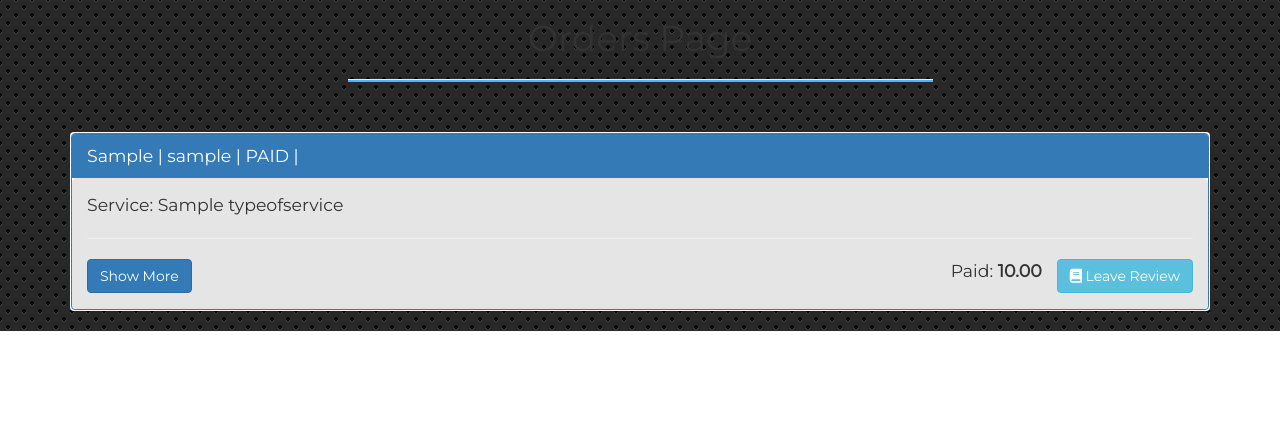
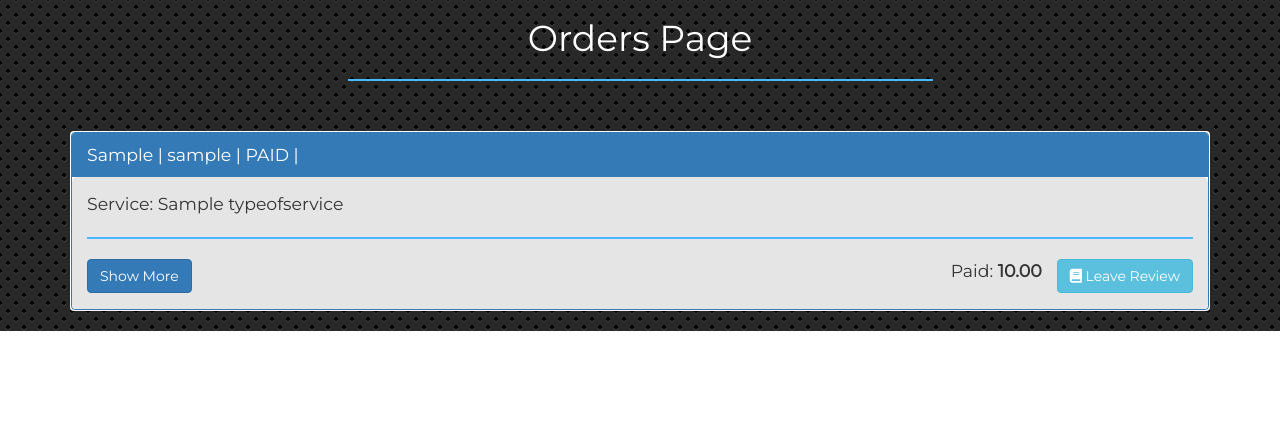
Before and after one commit to 99ron/django_milestone, a Django app: a page that uses templates/base.html in a window 1280 px wide. Shown: the part 51-489 px from the top of the page. Run offline with Django 3.2, Linux system fonts and the light colour scheme; a user stored in the database is signed in; tables that the repository leaves empty hold one stand-in row (values such as "Sample post"); some libraries are stand-ins or nearby versions.

Commit message:
CSS: additional styles. product/view: check if no paint colour was selected it would choose flat black as default. profiles/view: added login_required.

```diff
--- a/static/css/custom.css
+++ b/static/css/custom.css
@@ -34,6 +34,10 @@ a:link, a:visited {
   font-size: 45px;
 }
 
+.header-text-alternative {
+  color: #ffffff;
+}
+
 .header-container-text {
   font-weight: bold;
   font-size: 46px;
@@ -65,7 +69,7 @@ a:link, a:visited {
 }
 
 .profile-image {
-  width: 250px;
+  width: 450px;
   border: 1px gray solid;
   border-radius: 7px;
   box-shadow: 0px 0px 3px 3px rgba(0, 0, 0, 0.2);
@@ -131,12 +135,21 @@ a:link, a:visited {
 .hr-break {
   width: 50%;
   height: 2px;
+  border: 0px;
+  background-color: #4bb7ff;
+}
+
+.hr-break--full {
+  width: 100%;
+  height: 2px;
+  border: 0px;
   background-color: #4bb7ff;
 }
 
 .hr-under-heading {
   width: 35px;
   height: 2px;
+  border: 0px;
   margin-top: 0px;
   background-color: #4bb7ff;
 }
@@ -425,7 +438,7 @@ ul {
     margin-right: 20%;
   }
 
-  .contact-form {
+  .contact-form, .profile-form {
     margin-left: 20%;
     margin-right: 20%;
   }
--- a/static/js/scripts.js
+++ b/static/js/scripts.js
@@ -1,31 +1,6 @@
 
 
-<script>
-    jQuery("#delete_order").click(function(){
-        $("<div></div>").appendTo('body')
-           .html('<div><h3> Are you sure you want to delete this order? </h3></div>')
-           .dialog({
-                title: "Confirm" ,
-                width:500, height:300,
-                modal:true,
-                resizable: false,
-                show: { effect: 'drop', direction: "left" },
-                hide:{effect:'blind'}
-
-                buttons: {
-                    Yes: function() {
-                          jQuery.ajax({
-                              type:"POST", //post data
-                              data:{'key':key}, //if you want to send any data to view
-                              url:'/delete/' // your url that u write in action in form tag
-                          }).done(function(result){
-                               alert("am done") //this will executes after your view executed
-                          })
-                     },
-                    Cancel: function() {
-                        $( this ).dialog( "close" );
-                    }
-               }
-           });
-    });
-<script>
+// This shows a basic prompt to whether the user wants to go ahead with their decision.
+$(document).on('click', '.confirm-delete', function(){
+    return confirm('Are you sure you want to delete this?');
+})
--- a/static/scss/custom.scss
+++ b/static/scss/custom.scss
@@ -58,6 +58,10 @@ a:link, a:visited {
     font-size: 45px;
 }
 
+.header-text-alternative {
+    color: $header-text-overlay;
+}
+
 .header-container-text {
     font-weight: bold;
     font-size: 46px;
@@ -94,7 +98,7 @@ a:link, a:visited {
 
 // Profile image on the profile page
 .profile-image {
-    width: 250px;
+    width: 450px;
     border: 1px gray solid;
     border-radius: 7px;
     box-shadow: 0px 0px 3px 3px rgba(0, 0, 0, 0.2);
@@ -163,12 +167,22 @@ a:link, a:visited {
 .hr-break {
     width: 50%;
     height: 2px;
+    border: 0px;
     background-color: $hr-colour;
+}
+
+.hr-break--full {
+    width: 100%;
+    height: 2px;
+    border: 0px;
+    background-color: $hr-colour;
+
 }
 
 .hr-under-heading {
     width: 35px;
     height: 2px;
+    border: 0px;
     margin-top: 0px;
     background-color: $hr-colour;
 }
@@ -499,7 +513,7 @@ ul {
         margin-right: 20%;
     }
 
-    .contact-form {
+    .contact-form, .profile-form {
 
         margin-left: 20%;
         margin-right: 20%;
@@ -532,6 +546,7 @@ ul {
     background-position: center;
     background-repeat: no-repeat;
     background-size: cover;
+
 }
 
 // Main page top image used for the parralax effect.
```
Also changed, not shown: payment/migrations/0002_paymentdetails_user.py, products/migrations/0001_initial.py, profiles/migrations/0001_initial.py, 1 other file.
